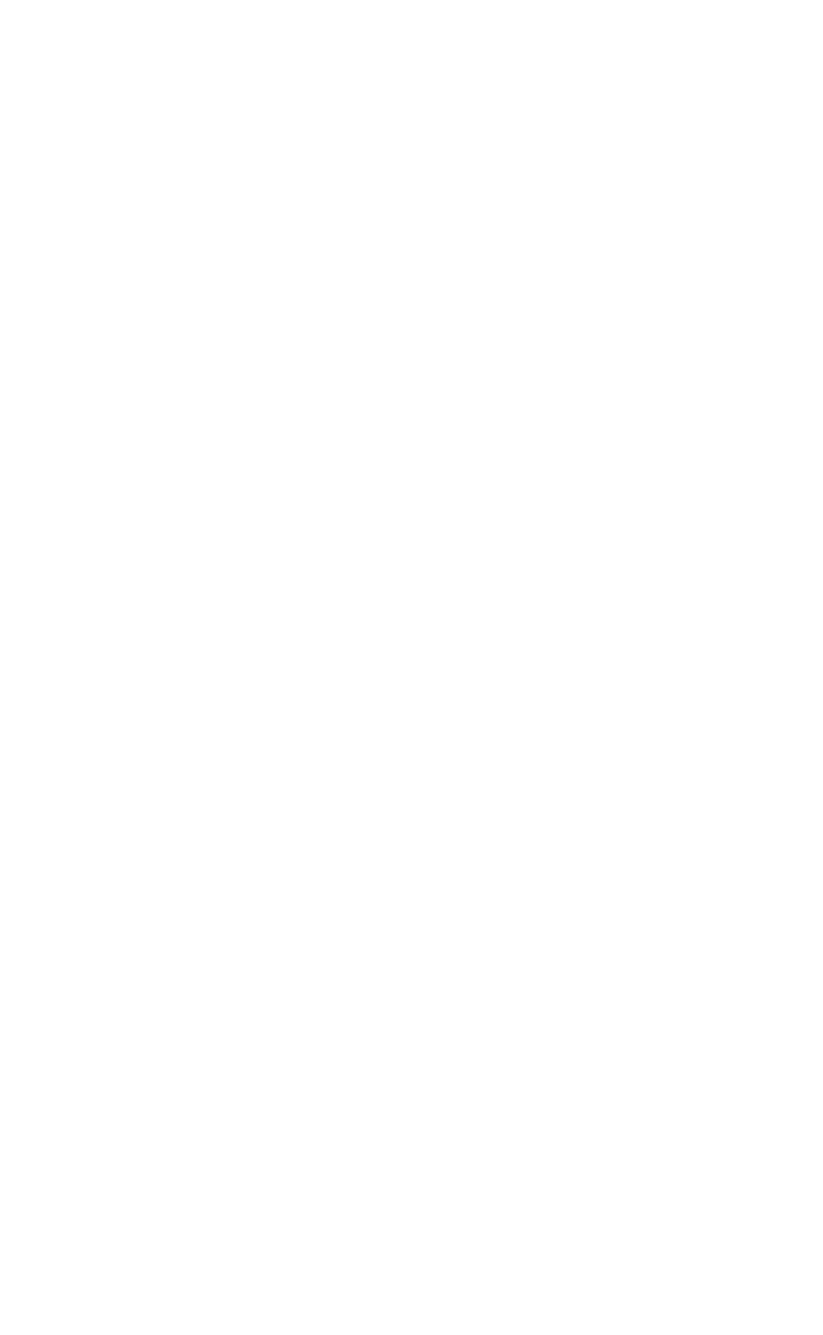
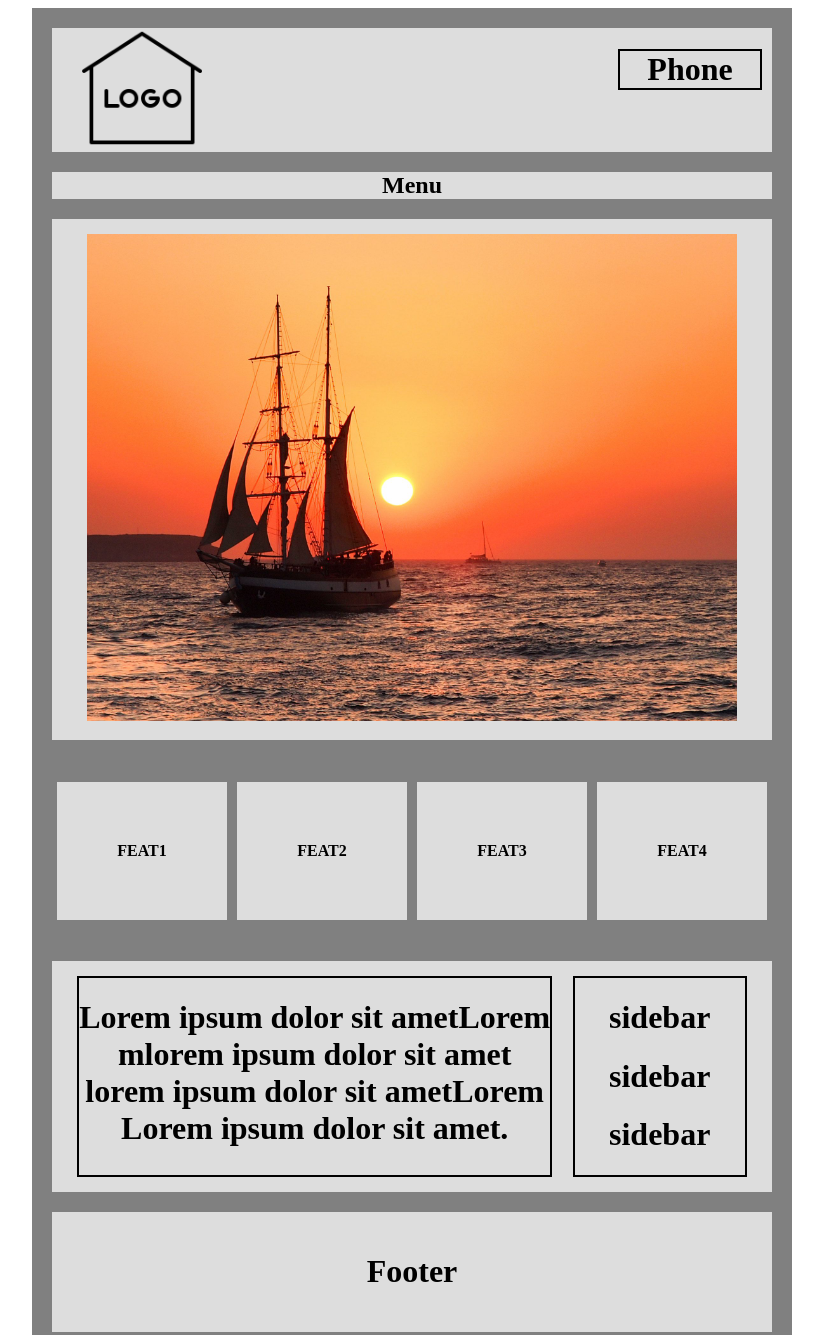
Before and after one commit to Kangshuwen1568/Kangshuwen1568.github.io, a plain HTML site: page week5/homework3.html in a window 1280 px wide. Shown: the top 1335 px of the page, without its empty margins (228-1051 px from the left). Before the commit the page ends 800 px from the top, so only its background shows below. Drawn offline with Linux system fonts and the light colour scheme.

Commit message:
done homework3 and add new image

```diff
--- a/week5/css/homework3.css
+++ b/week5/css/homework3.css
@@ -0,0 +1,126 @@
+#content {
+    max-width: 720px;
+    min-width: 100px;
+    margin: auto;
+    padding: 20px;
+    background-color: grey;
+}
+
+#box {
+    padding-right: 10px;
+}
+
+.container1 {
+    max-width: 720px;
+    min-width: 100px;
+    display: flex;
+    flex: 1;
+    margin: auto;
+    justify-content: space-between;
+    background-color: #ddd;
+}
+
+#image1 {
+    margin: auto;
+    padding-left: auto;
+    margin-left: 30px;
+}
+
+#phone {
+    margin-left: auto;
+    text-align: center;
+    width: 140px;
+    border: black solid 2.5px;
+}
+
+#menu {
+    margin-left: auto;
+    text-align: center;
+    background-color: #ddd;
+}
+
+.slideshow {
+    margin: auto;
+    margin-top: 20px;
+    max-width: 720px;
+    min-width: 100px;
+    text-align: center;
+    background-color: #ddd;
+    padding-top: 15px;
+    padding-bottom: 15px;
+}
+
+#img {
+    max-width: 100%;
+    height: auto;
+}
+
+.feat1 {
+    margin-top: 20px;
+    display: flex;
+    flex: 1;
+    justify-content: space-around;
+}
+
+h4 {
+    background-color: #ddd;
+    padding: 60px;
+}
+
+.container2 {
+    max-width: 690px;
+    min-width: 100px;
+    display: flex;
+    margin: auto;
+    margin-top: 20px;
+    justify-content: space-around;
+    background-color: #ddd;
+    padding: 15px;
+}
+
+#text {
+    text-align: center;
+    border: black solid 2.5px;
+}
+
+#sidebar {
+    text-align: center;
+    border: black solid 2.5px;
+    padding-left: 5%;
+    padding-right: 5%;
+}
+
+.footer {
+    max-width: 720px;
+    min-width: 100px;
+    margin: auto;
+    margin-top: 20px;
+    background-color: #ddd;
+    text-align: center;
+    padding-top: 20px;
+    padding-bottom: 20px;
+}
+
+@media screen and (max-width: 620px) {
+    .container1 {
+        flex-direction: column;
+    }
+
+    .slideshow {
+        flex-direction: column;
+    }
+
+}
+
+@media screen and (max-width:660px) {
+    #text {
+        font-size: 60%;
+    }
+}
+
+@media screen and (max-width: 755px) {
+    .feat1 {
+        flex-direction: column;
+        text-align: center;
+    }
+}
--- a/week5/homework3.html
+++ b/week5/homework3.html
@@ -11,8 +11,58 @@
 </head>
 
 <body>
-    <div>
+    <div id="content">
+        <div class="container1">
+            <div id="image1">
+                <img src="image/logo1.png" alt="logo" width="120px">
+            </div>
+            <div id="box">
+                <div>
+                    <h1 id="phone">Phone</h1>
+                </div>
+            </div>
+        </div>
+        <div>
+            <h2 id="menu">Menu</h2>
+        </div>
+        <div class="slideshow">
+            <img id="img" src="image/sunset.jpg" alt="sunset image" width="650px">
+        </div>
 
+        <div class="feat1">
+            <div>
+                <h4>FEAT1</h4>
+            </div>
+            <div>
+                <h4>FEAT2</h4>
+            </div>
+            <div>
+                <h4>FEAT3</h4>
+            </div>
+            <div>
+                <h4>FEAT4</h4>
+            </div>
+        </div>
+
+        <div class="container2">
+            <div id="text">
+                <h1>
+                    Lorem ipsum dolor sit ametLorem
+                    <br>mlorem ipsum dolor sit amet
+                    <br>lorem ipsum dolor sit ametLorem
+                    <br>Lorem ipsum dolor sit amet.
+                </h1>
+            </div>
+            <div id="sidebar">
+                <h1>sidebar</h1>
+                <h1>sidebar</h1>
+                <h1>sidebar</h1>
+            </div>
+        </div>
+
+        <div class="footer">
+            <h1>Footer</h1>
+        </div>
     </div>
 </body>
 
```
Also changed, not shown: week5/image/sunset.jpg (added).
